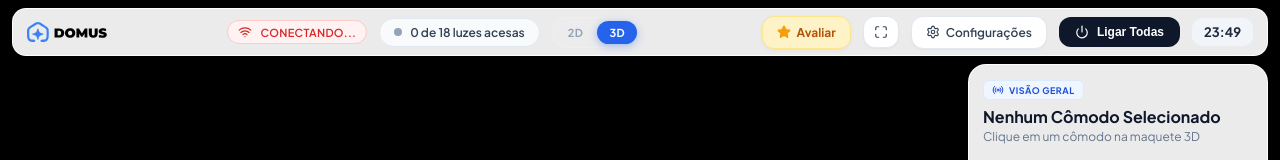
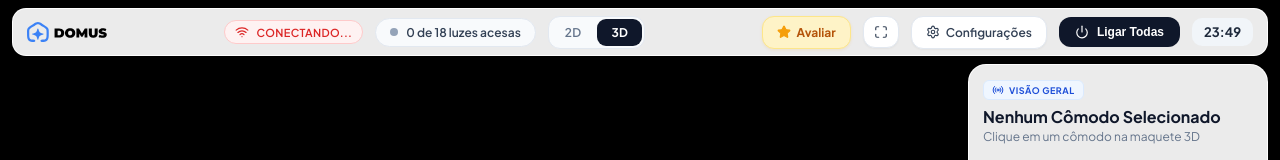
Before and after one commit to Murilofenille/domus, a React (Vite) app in the folder frontend/: page / in a window 1280 px wide. Shown: the top 160 px of the page. Built offline with nearby package versions, Linux system fonts and the light colour scheme; no server answers.

Commit message:
style: alinhar seletor 2D/3D ao estilo dos botoes da topbar e remover sombras

```diff
--- a/frontend/src/index.css
+++ b/frontend/src/index.css
@@ -2441,35 +2441,45 @@ html, body, #root {
 .viewmode-toggle-pill {
   display: flex;
   align-items: center;
-  background: rgba(255, 255, 255, 0.08);
-  border: 1px solid rgba(255, 255, 255, 0.14);
-  border-radius: 20px;
-  padding: 3px;
+  background: #F8FAFC;
+  border: 1px solid #E2E8F0;
+  border-radius: 12px;
+  padding: 2px;
   gap: 2px;
+  box-shadow: none;
 }
 
 .viewmode-tab {
   border: none;
   background: transparent;
-  color: #94A3B8;
+  color: #64748B;
   font-family: inherit;
-  font-size: 11px;
+  font-size: 12px;
+  font-weight: 600;
+  padding: 6px 14px;
+  border-radius: 9px;
+  cursor: pointer;
+  transition: all 0.2s ease;
+  letter-spacing: 0.02em;
+  box-shadow: none;
+  outline: none;
+}
+
+.viewmode-tab:hover {
+  color: #0F172A;
+  background: #F1F5F9;
+}
+
+.viewmode-tab.active {
+  background: #0F172A;
+  color: #FFFFFF;
+  box-shadow: none;
   font-weight: 700;
-  padding: 5px 12px;
-  border-radius: 14px;
-  cursor: pointer;
-  transition: all 0.2s cubic-bezier(0.16, 1, 0.3, 1);
-  letter-spacing: 0.04em;
-}
-
-.viewmode-tab:hover {
+}
+
+.viewmode-tab.active:hover {
+  background: #1E293B;
   color: #FFFFFF;
-}
-
-.viewmode-tab.active {
-  background: #2563EB;
-  color: #FFFFFF;
-  box-shadow: 0 2px 8px rgba(37, 99, 235, 0.4);
 }
 
 /* --- BOTÃO DE AVALIAÇÃO NA TOPBAR --- */
```
